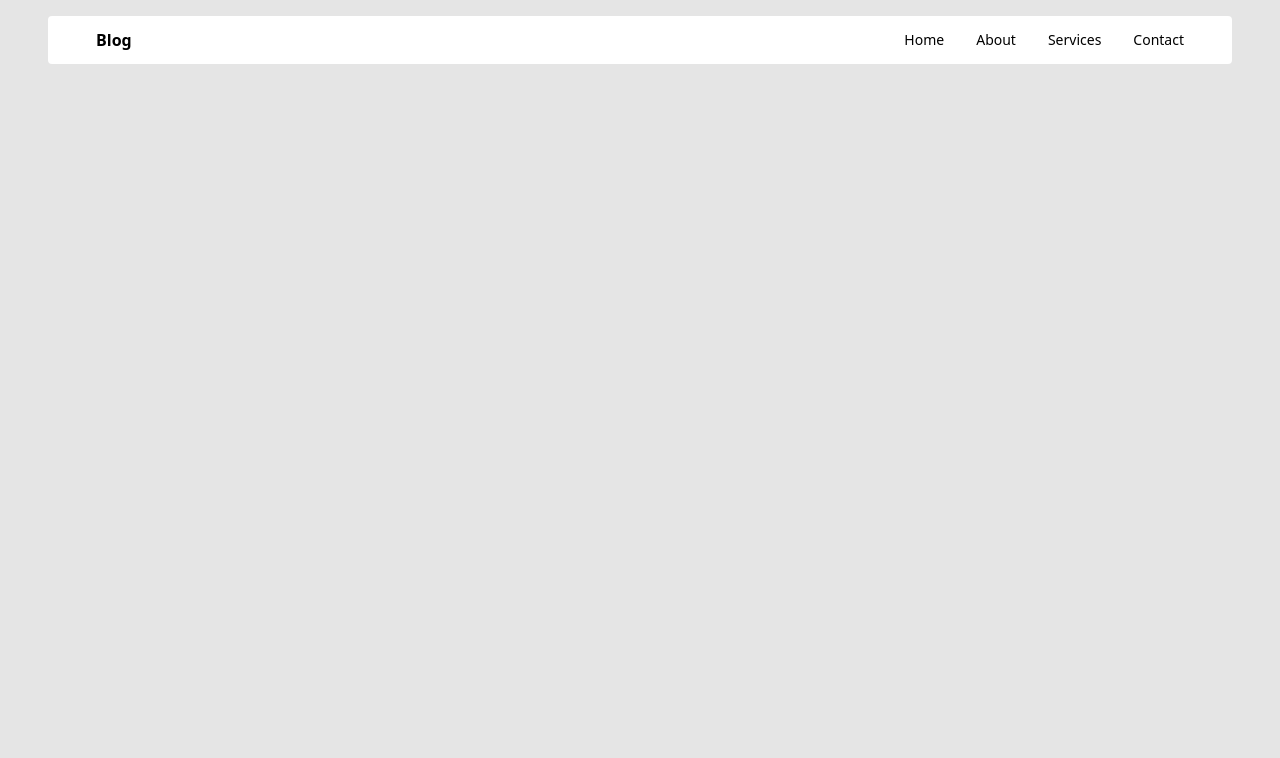
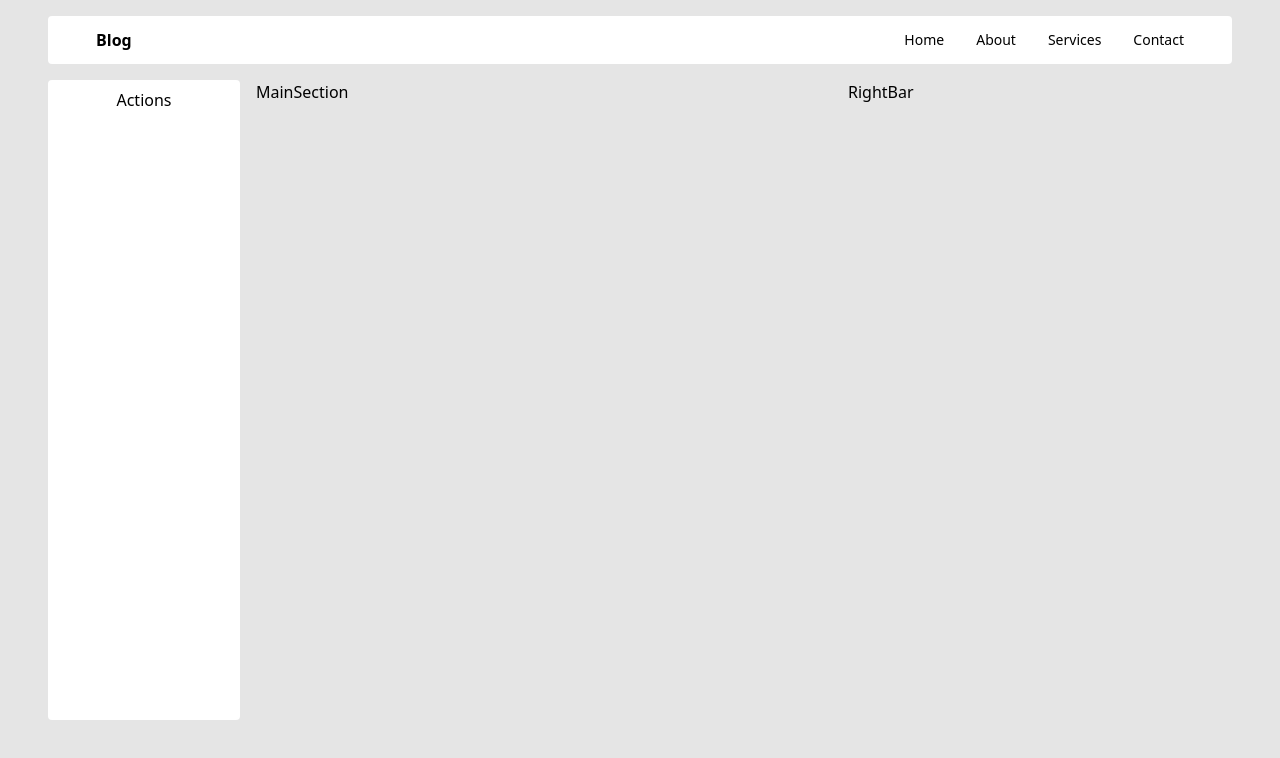
Before and after one commit to Marcos8060/Tech-Blog, a Next.js app: page / in a window 1280 px wide. Shown: the top 758 px of the page. Built offline with nearby package versions, Linux system fonts and the light colour scheme.

Commit message:
made minor changes

```diff
--- a/src/components/LeftBar.tsx
+++ b/src/components/LeftBar.tsx
@@ -2,7 +2,11 @@ import React from 'react'
 
 const LeftBar = () => {
   return (
-    <div>LeftBar</div>
+    <>
+    <section className='bg-white rounded h-[80vh] py-2'>
+      <h1 className='text-center'>Actions</h1>
+    </section>
+    </>
   )
 }
 
--- a/src/pages/index.tsx
+++ b/src/pages/index.tsx
@@ -1,4 +1,7 @@
+import LeftBar from "@/components/LeftBar";
+import MainSection from "@/components/MainSection";
 import Navbar from "@/components/Navbar";
+import RightBar from "@/components/RightBar";
 
 export default function Home() {
   return (
@@ -7,6 +10,17 @@ export default function Home() {
         <div className="px-12 py-4">
           <Navbar />
         </div>
+        <div className="flex gap-4 px-12">
+          <div className="w-2/12 mx-auto">
+            <LeftBar />
+          </div>
+          <div className="w-1/2 mx-auto">
+            <MainSection />
+          </div>
+          <div className="w-4/12 mx-auto">
+            <RightBar />
+          </div>
+        </div>
       </section>
     </>
   );
```
